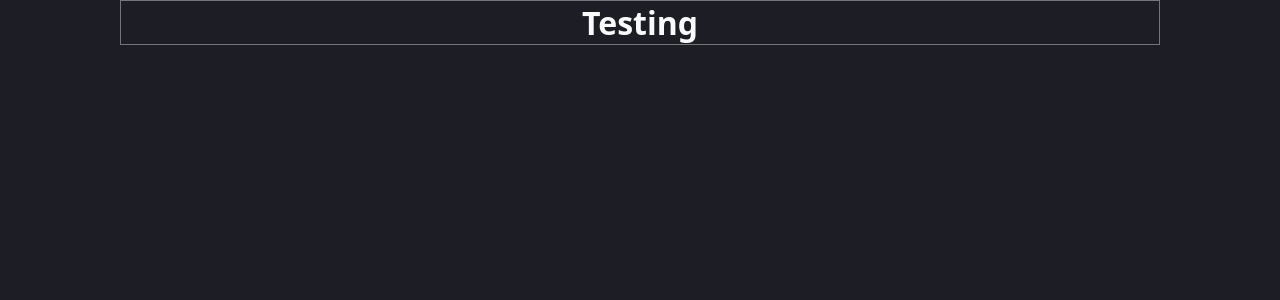
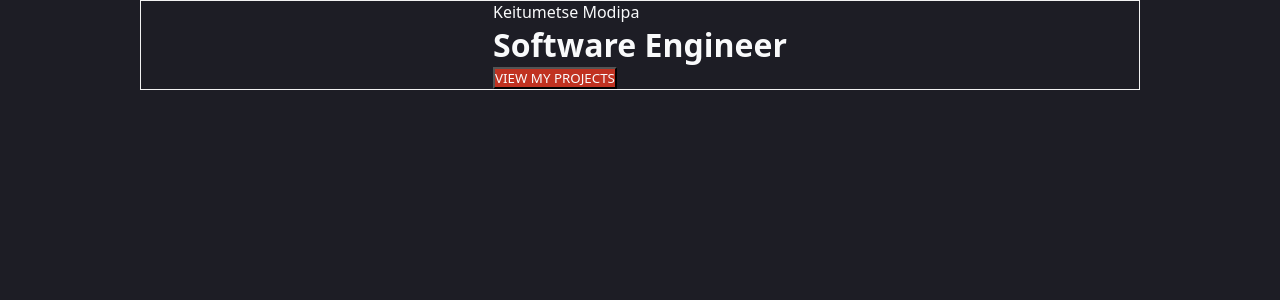
Before and after one commit to Keitumtse14/keitumetse_modipa, a Next.js app: page / in a window 1280 px wide. Shown: the top 300 px of the page. Built offline with nearby package versions, Linux system fonts and the light colour scheme.

Commit message:
added some content

```diff
--- a/next.config.js
+++ b/next.config.js
@@ -2,6 +2,7 @@
 const nextConfig = {
   reactStrictMode: true,
   swcMinify: true,
+  "baseUrl": ".",
 }
 
 module.exports = nextConfig
--- a/pages/index.tsx
+++ b/pages/index.tsx
@@ -1,5 +1,5 @@
 import Head from "next/head";
-import styles from "../styles/Home.module.scss";
+import styles from "styles/Home.module.scss";
 
 export default function Home() {
   return (
@@ -10,8 +10,14 @@ export default function Home() {
         <link rel="icon" href="/favicon.ico" />
       </Head>
 
-      <main className="styles">
-        <h1>Testing</h1>
+      <main className="">
+        <div>
+          <p>Keitumetse Modipa</p>
+        </div>
+        <div>
+          <h1> Software Engineer</h1>
+        </div>
+        <button className="button">VIEW MY PROJECTS</button>
       </main>
     </div>
   );
--- a/styles/Home.module.scss
+++ b/styles/Home.module.scss
@@ -2,8 +2,7 @@
   display: grid;
   place-items: center;
   padding: 0rem;
-  margin: 0 auto;
-  box-sizing: border-box;
-  width: clamp(320px, 99vw, 65em);
-  border: hsla(210, 20%, 98%, 0.4) solid 1px;
+  margin-inline: auto;
+  width: min(100%, 1000px);
+  border: hsl(0, 0%, 95%) 1px solid;
 }
--- a/styles/global.scss
+++ b/styles/global.scss
@@ -1,5 +1,6 @@
 $bg-color: hsl(240, 12%, 13%);
 $text-color: hsl(210, 20%, 98%);
+$font-family: serif;
 
 *,
 *::before,
@@ -15,3 +16,11 @@ html,
 body {
   background-color: $bg-color;
 }
+
+h1 {
+  font-weight: 900;
+}
+
+button {
+  background-color: #c03221;
+}
```
Also changed, not shown: public/facebook.svg (added).
